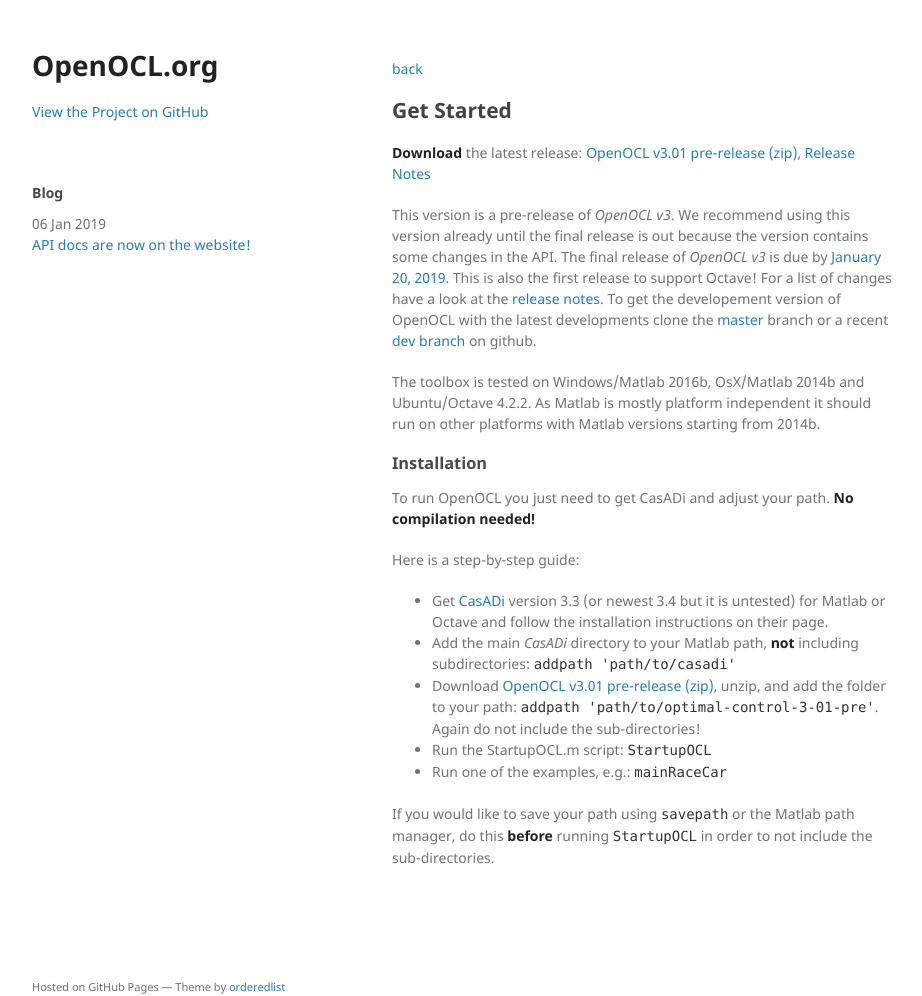
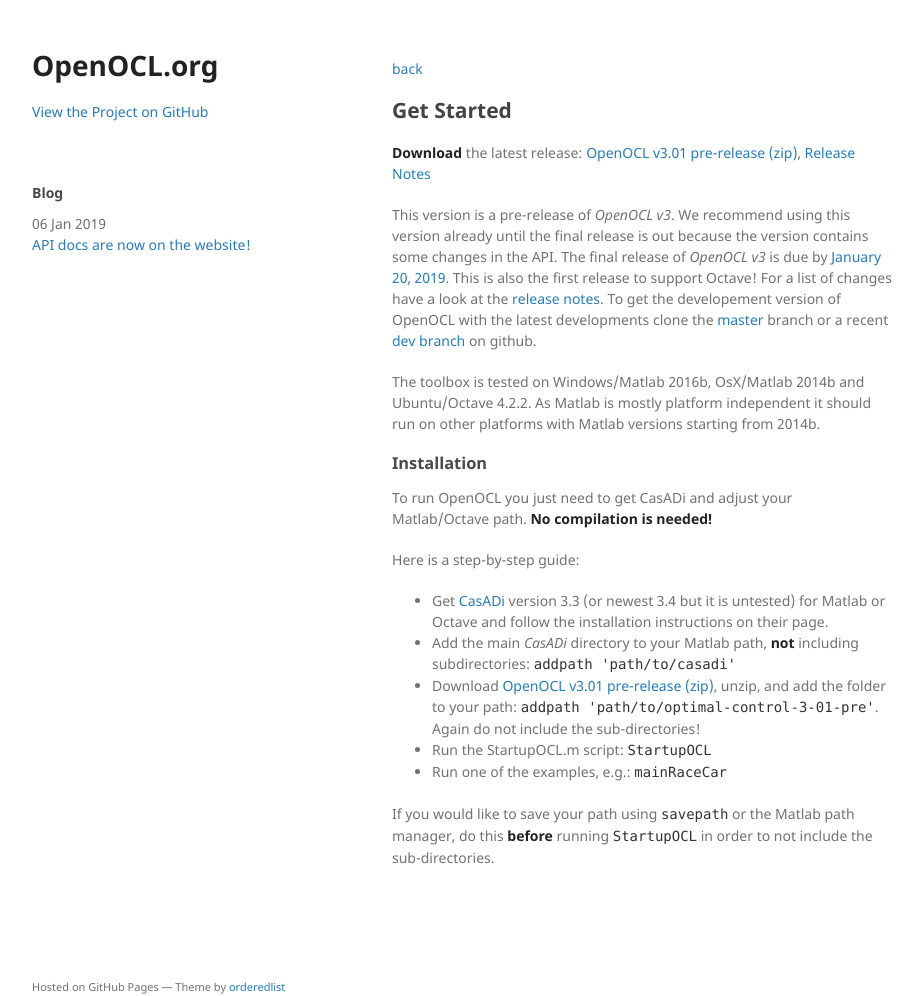
Before and after one commit to OpenOCL/openocl.github.io, a Jekyll site: the page built from get-started.md, in a window 1280 px wide and 996 px high. Shown: the whole window, without its empty margins (178-1100 px from the left). Built offline with Jekyll 4.4.1, drawn with Linux system fonts in a browser that asks for light colours; our own code applies the rules of GitHub Pages for plain Markdown files.

Commit message:
Update get-started.md

```diff
--- a/get-started.md
+++ b/get-started.md
@@ -11,8 +11,8 @@
 
 ### Installation
 
-To run OpenOCL you just need to get CasADi and adjust your path.
-**No compilation needed!**
+To run OpenOCL you just need to get CasADi and adjust your Matlab/Octave path.
+**No compilation is needed!**
 
 Here is a step-by-step guide:
 
```
